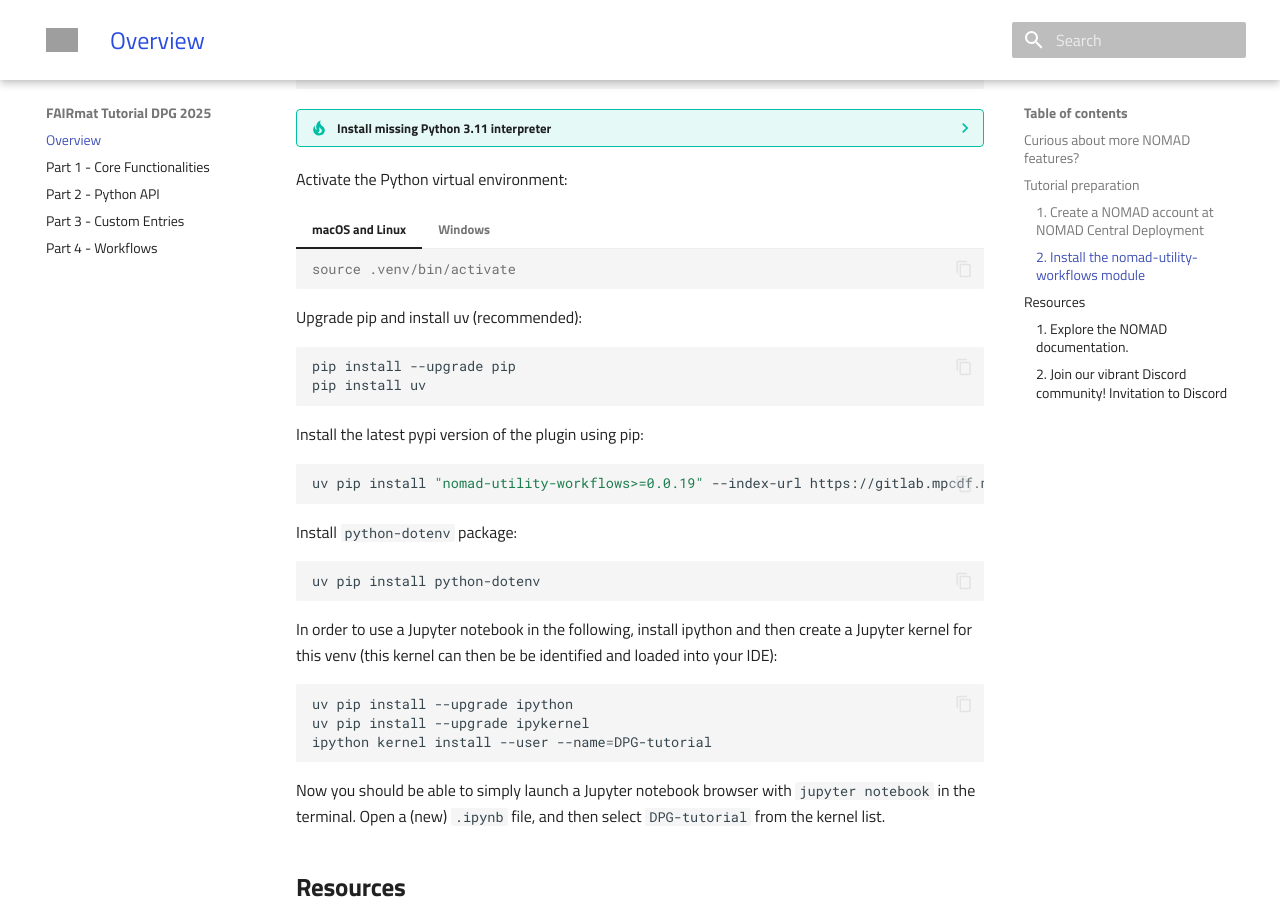
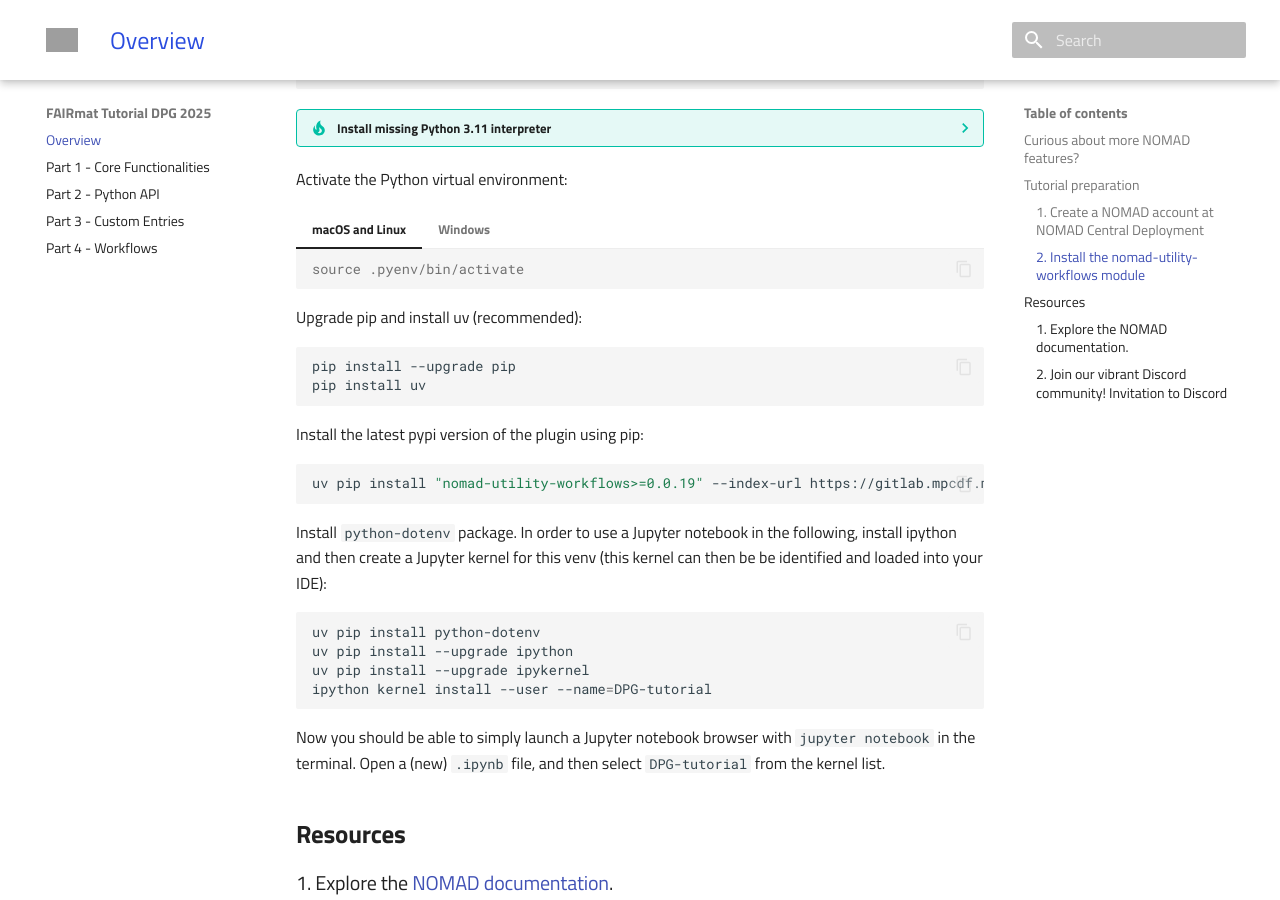
Before and after one commit to FAIRmat-NFDI/nomad-tutorial-workflows, an MkDocs documentation site: the page built from docs/index.md, in a window 1280 px wide and 900 px high, scrolled down 1118 px. Built offline with MkDocs 1.6.1 and Material for MkDocs 9.7.7, drawn with Linux system fonts in a browser that asks for light colours; nearby versions of some CDN libraries; library files that are not in the unit come from our copies; grey boxes are pictures that could not be loaded.

Commit message:
Ahmed's comments

````diff
--- a/docs/index.md
+++ b/docs/index.md
@@ -53,13 +53,13 @@ Activate the Python virtual environment:
 === "macOS and Linux"
 
     ```console
-    source .venv/bin/activate
+    source .pyenv/bin/activate
     ```
 
 === "Windows"
 
     ```console
-    .venv\Scripts\activate
+    .pyenv\Scripts\activate
     ```
 
 Upgrade pip and install uv (recommended):
@@ -75,15 +75,11 @@ Install the latest pypi version of the plugin using pip:
 uv pip install "nomad-utility-workflows>=0.0.19" --index-url https://gitlab.mpcdf.mpg.de/api/v4/projects/2187/packages/pypi/simple
 ```
 
-Install `python-dotenv` package:
+Install `python-dotenv` package.
+In order to use a Jupyter notebook in the following, install ipython and then create a Jupyter kernel for this venv (this kernel can then be be identified and loaded into your IDE):
 
 ```bash
 uv pip install python-dotenv
-```
-
-In order to use a Jupyter notebook in the following, install ipython and then create a Jupyter kernel for this venv (this kernel can then be be identified and loaded into your IDE):
-
-```bash
 uv pip install --upgrade ipython
 uv pip install --upgrade ipykernel
 ipython kernel install --user --name=DPG-tutorial
````
